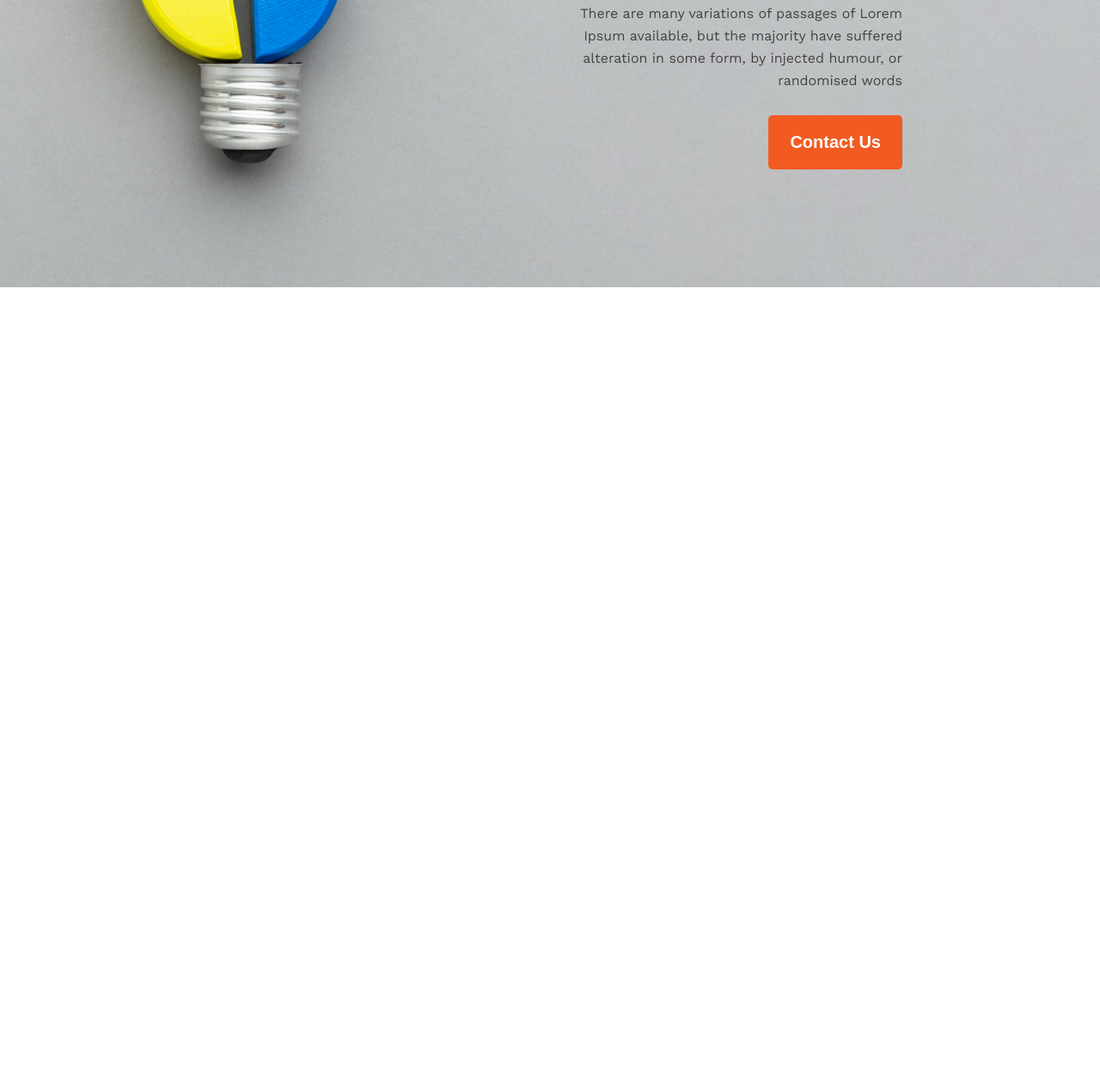
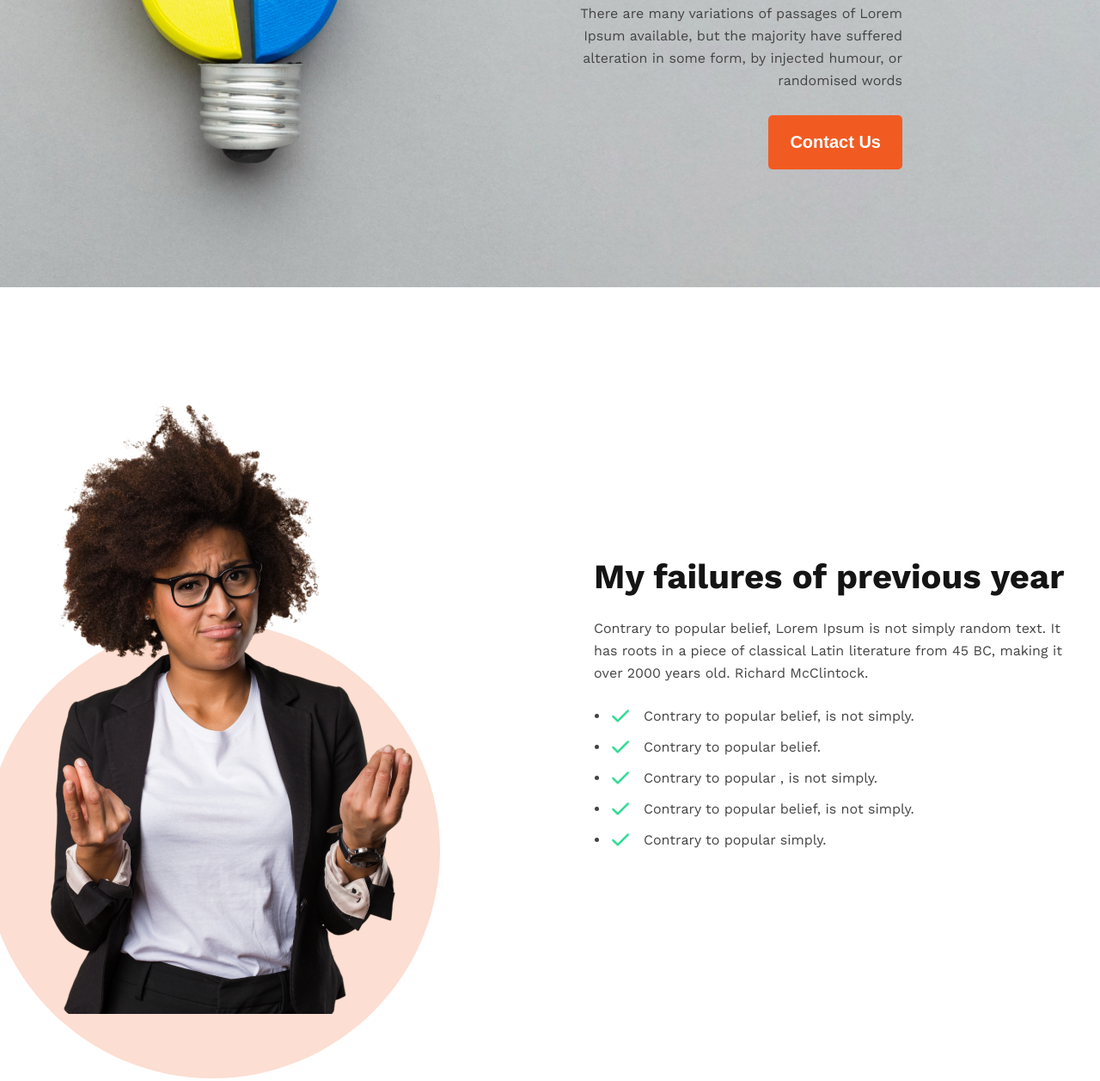
Before and after one commit to SamiulIslam007/new-year-me, a plain HTML site: page index.html in a window 1280 px wide. Shown: the part 466-1723 px from the top of the page at 86% size. Before the commit the page ends 800 px from the top, so only its background shows below. Drawn offline with nearby package versions, Linux system fonts and the light colour scheme.

Commit message:
My failure of previous year added

```diff
--- a/index.html
+++ b/index.html
@@ -26,7 +26,29 @@
         </div>
       </div>
     </header>
-    <main class="main"></main>
+    <main class="main">
+      <section class="failures">
+        <div class="failure-box1">
+          <img src="Images/person.png" alt="This is a person's image" />
+          <div class="circle"></div>
+        </div>
+        <div class="failure-box2">
+          <h2 class="failure-heading">My failures of previous year</h2>
+          <p class="failure-description">
+            Contrary to popular belief, Lorem Ipsum is not simply random text.
+            It has roots in a piece of classical Latin literature from 45 BC,
+            making it over 2000 years old. Richard McClintock.
+          </p>
+          <ul>
+            <li class="failure">Contrary to popular belief, is not simply.</li>
+            <li class="failure">Contrary to popular belief.</li>
+            <li class="failure">Contrary to popular , is not simply.</li>
+            <li class="failure">Contrary to popular belief, is not simply.</li>
+            <li class="failure">Contrary to popular simply.</li>
+          </ul>
+        </div>
+      </section>
+    </main>
     <footer class="footer"></footer>
   </body>
 </html>
--- a/styles/style.css
+++ b/styles/style.css
@@ -11,7 +11,6 @@ body {
 .header {
   background: url(../Images/headerimg.png), lightgray 50% / cover no-repeat;
   height: 100vh;
-  width: 100vw;
   display: flex;
   flex-direction: column;
   justify-content: center;
@@ -52,3 +51,75 @@ body {
   font-size: 20px;
   font-weight: 600;
 }
+
+/* Main section starts */
+.main {
+  max-width: 1200px;
+  margin: auto;
+}
+/* Failures section styles */
+
+.failures {
+  display: flex;
+  justify-content: space-between;
+  align-items: center;
+  gap: 200px;
+  padding: 130px 0;
+}
+
+.failure-box1 {
+  position: relative;
+  display: inline-block;
+  z-index: 1;
+}
+.circle {
+  position: absolute;
+  top: 73%;
+  left: 46%;
+  transform: translate(-50%, -50%);
+  border-radius: 50%;
+  padding: 10px;
+  width: 530px;
+  height: 530px;
+  z-index: 5;
+  background: rgba(241, 91, 34, 0.2);
+}
+
+.failure-box1 > img {
+  position: relative;
+  z-index: 10;
+}
+
+.failure-heading {
+  color: #151414;
+  font-size: 40px;
+  font-style: normal;
+  font-weight: 700;
+}
+
+.failure-description {
+  color: #444343;
+  font-size: 16px;
+  font-style: normal;
+  font-weight: 400;
+  line-height: 26px;
+  margin: 24px 0;
+}
+
+.failure-box > ul {
+  list-style-type: none;
+  margin-left: -15px;
+}
+
+.failure {
+  color: #444343;
+  font-size: 16px;
+  font-style: normal;
+  font-weight: 400;
+  line-height: 26px;
+  margin: 8px 18px;
+  margin-bottom: 10px;
+  padding-left: 40px;
+  background: url("../Images/check.png ") no-repeat left center;
+  background-size: contain;
+}
```
Also changed, not shown: Images/check.png (added).
